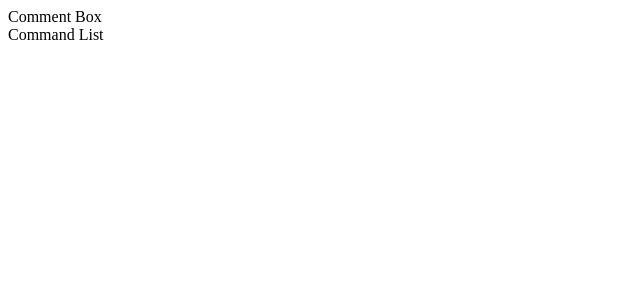
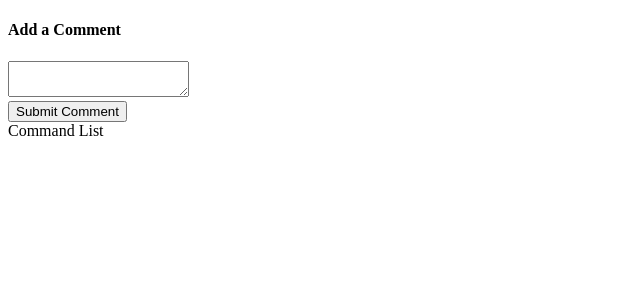
Before and after one commit to Warrior1119/Advanced_React_Redux, a React (Create React App) app: page / in a window 1280 px wide. Shown: the top 300 px of the page, without its empty margins (0-640 px from the left). Built offline with nearby package versions, Linux system fonts and the light colour scheme.

Commit message:
add commentBox

```diff
--- a/src/components/CommentBox.js
+++ b/src/components/CommentBox.js
@@ -1,5 +1,33 @@
-import React from "react";
+import React, { Component } from "react";
 
-export default () => {
-  return <div>Comment Box</div>;
-};
+export default class CommentBox extends Component {
+  state = { comment: "" };
+
+  constructor(props) {
+    super(props);
+  }
+
+  handleChange = e => {
+    this.setState({ comment: e.target.value });
+  };
+
+  handleSubmit = event => {
+    event.preventDefault();
+
+    // TODO - Call an action creator
+    // And save the comment
+    this.setState({ comment: "" });
+  };
+
+  render() {
+    return (
+      <form onSubmit={this.handleSubmit}>
+        <h4>Add a Comment</h4>
+        <textarea value={this.state.comment} onChange={this.handleChange} />
+        <div>
+          <button>Submit Comment</button>
+        </div>
+      </form>
+    );
+  }
+}
```
Also changed, not shown: 1 other file (tests, documents, lock files or other folders).
